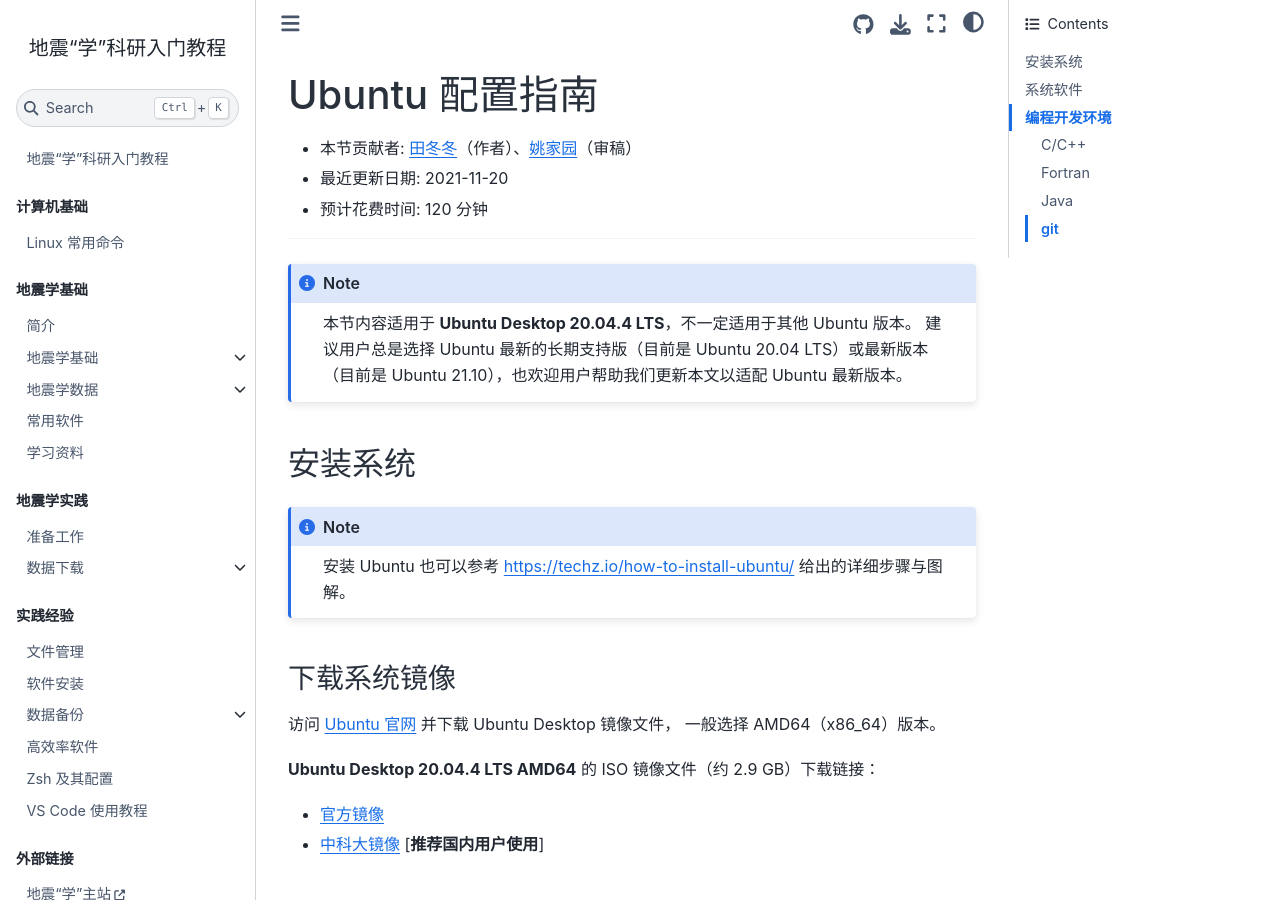
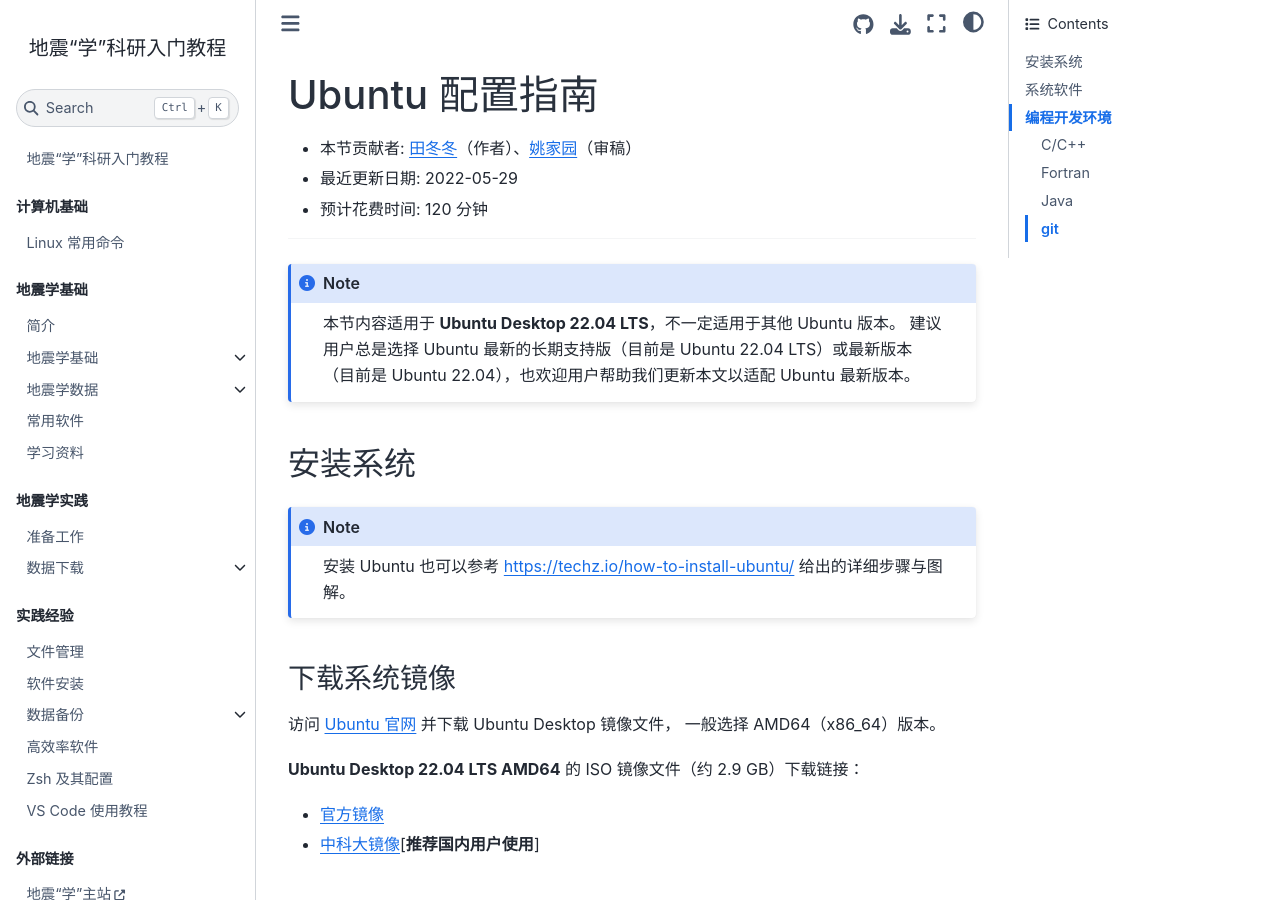
Before and after one commit to seismo-learn/seismology101, a Jupyter Book: the page built from source/computer/ubuntu-setup.md, in a window 1280 px wide and 900 px high. Built offline with Jupyter Book 1.0.4 settings and Sphinx 7.4.7 and the Sphinx Book theme 1.1.4, drawn with Linux system fonts in a browser that asks for light colours; pages that are not in the unit, such as notebooks, are missing from menus.

Commit message:
Update to Ubuntu 22.04 (#514)

```diff
--- a/source/computer/ubuntu-setup.md
+++ b/source/computer/ubuntu-setup.md
@@ -1,15 +1,15 @@
 # Ubuntu 配置指南
 
 - 本节贡献者: {{田冬冬}}（作者）、{{姚家园}}（审稿）
-- 最近更新日期: 2021-11-20
+- 最近更新日期: 2022-05-29
 - 预计花费时间: 120 分钟
 
 ---
 
 :::{note}
-本节内容适用于 **Ubuntu Desktop 20.04.4 LTS**，不一定适用于其他 Ubuntu 版本。
-建议用户总是选择 Ubuntu 最新的长期支持版（目前是 Ubuntu 20.04 LTS）或最新版本
-（目前是 Ubuntu 21.10），也欢迎用户帮助我们更新本文以适配 Ubuntu 最新版本。
+本节内容适用于 **Ubuntu Desktop 22.04 LTS**，不一定适用于其他 Ubuntu 版本。
+建议用户总是选择 Ubuntu 最新的长期支持版（目前是 Ubuntu 22.04 LTS）或最新版本
+（目前是 Ubuntu 22.04），也欢迎用户帮助我们更新本文以适配 Ubuntu 最新版本。
 :::
 
 ## 安装系统
@@ -24,10 +24,10 @@
 访问 [Ubuntu 官网](https://ubuntu.com/) 并下载 Ubuntu Desktop 镜像文件，
 一般选择 AMD64（x86_64）版本。
 
-**Ubuntu Desktop 20.04.4 LTS AMD64** 的 ISO 镜像文件（约 2.9 GB）下载链接：
+**Ubuntu Desktop 22.04 LTS AMD64** 的 ISO 镜像文件（约 2.9 GB）下载链接：
 
-- [官方镜像](https://releases.ubuntu.com/focal/ubuntu-20.04.4-desktop-amd64.iso)
-- [中科大镜像](https://mirrors.ustc.edu.cn/ubuntu-releases/20.04/ubuntu-20.04.4-desktop-amd64.iso) \[**推荐国内用户使用**\]
+- [官方镜像](https://releases.ubuntu.com/22.04/ubuntu-22.04-desktop-amd64.iso)
+- [中科大镜像](https://mirrors.ustc.edu.cn/ubuntu-releases/22.04/ubuntu-22.04-desktop-amd64.iso)[**推荐国内用户使用**]
 
 ### 制作 USB 启动盘
 
```
